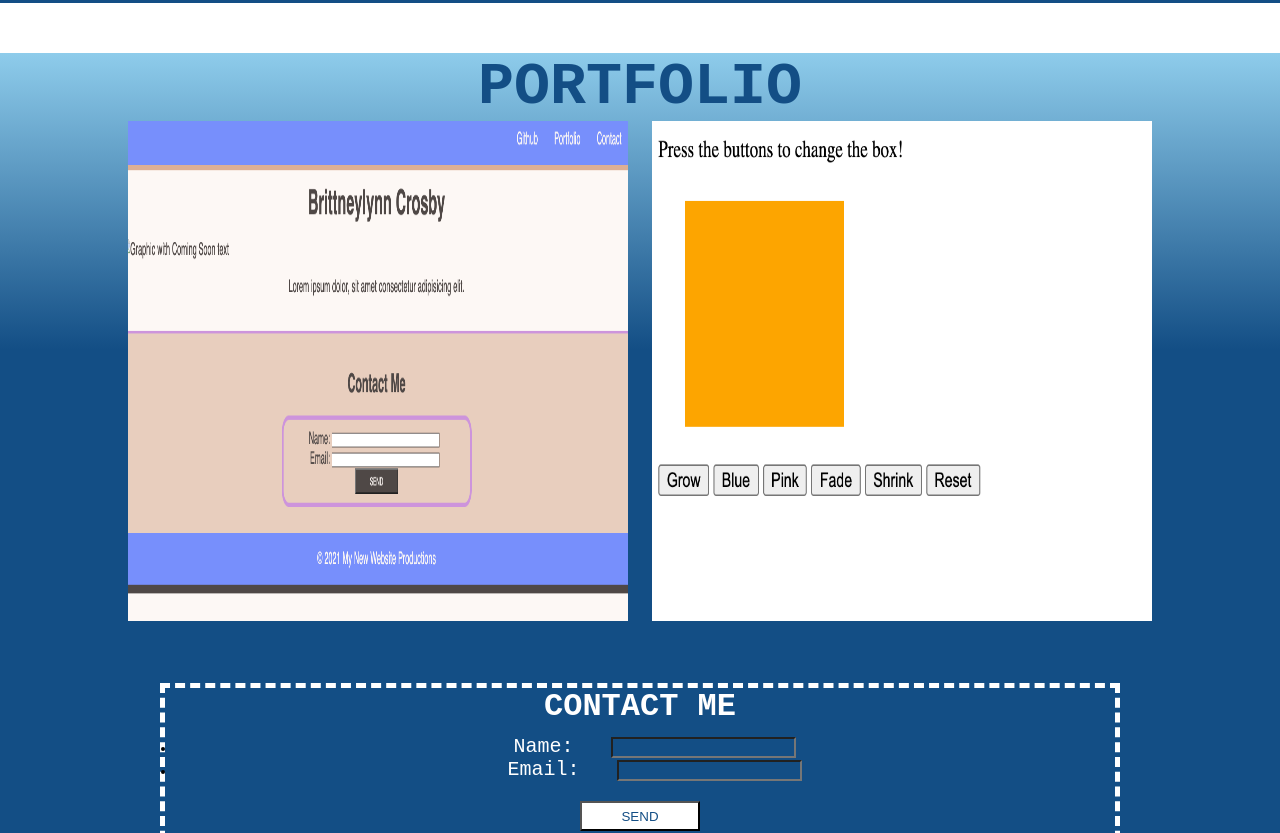
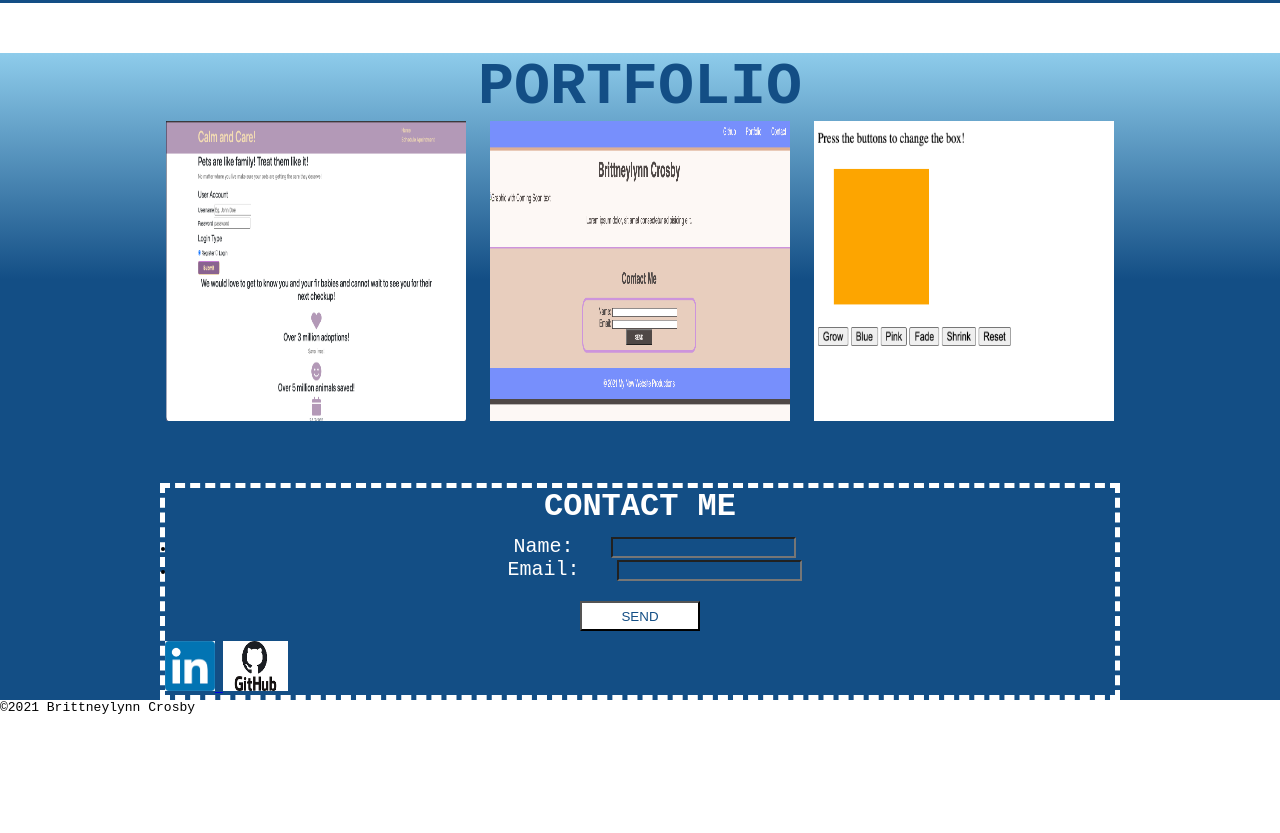
Before and after one commit to brittnc/portfolio-homework, a plain HTML site: page index.html in a window 1280 px wide. Shown: the part 760-1593 px from the top of the page. After the commit the page ends 1475 px from the top, so only its background shows below. Drawn offline with Linux system fonts and the light colour scheme.

Commit message:
added project1, modified index.html

```diff
--- a/index.html
+++ b/index.html
@@ -51,12 +51,18 @@
         <section class="portfolio">
             <span id="PORTFOLIO">
             <h2>PORTFOLIO</h2>
+            <a href="https://forrestpangle.github.io/project1/">
+                <img src="assets/images/projectone.png"
+                    width="300" height="300" alt="Screenshot of first group project" title="group-project"></a>
+
                 <a href="https://brittnc.github.io/landing-page">
                     <img src="./assets/images/landing-page.jpeg"
-                        width="500" height="500" alt="Screenshot of Brittneylynn Crosby Landing Page" title="landing-page"></a>
-                <a href="file:///Users/brittneylynncrosby/Desktop/boxstyle/index.html">
+                        width="300" height="300" alt="Screenshot of Brittneylynn Crosby Landing Page" title="landing-page"></a>
+
+                <a href="https://brittnc.github.io/boxstyle/">
                     <img src="./assets/images/box.jpeg"
-                        width="500" height="500" alt="Screenshot of Brittneylynn Crosby Jiggle Into Java Pre Work assignment" title="java box"></a>
+                        width="300" height="300" alt="Screenshot of Brittneylynn Crosby Jiggle Into Java Pre Work assignment" title="java-box"></a>
+
             </span>
         </section>
 <!--Contact Box that holds name/e-mail submit as well as icons and when clicked go to live url-->
```
Also changed, not shown: assets/images/projectone.png (added).
